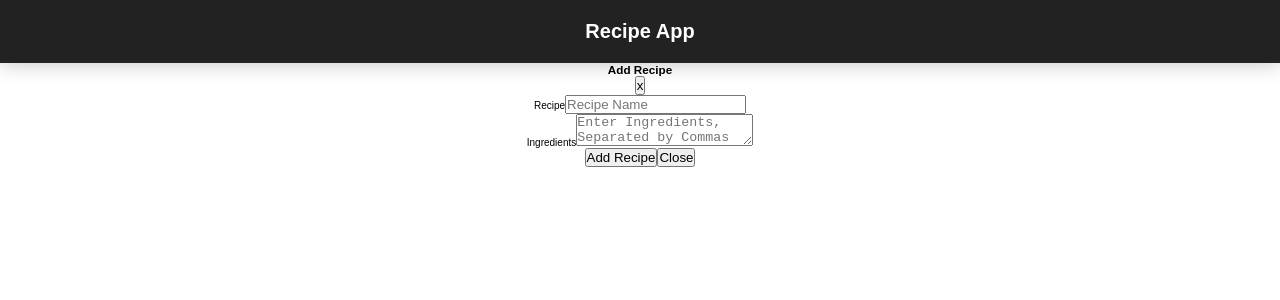
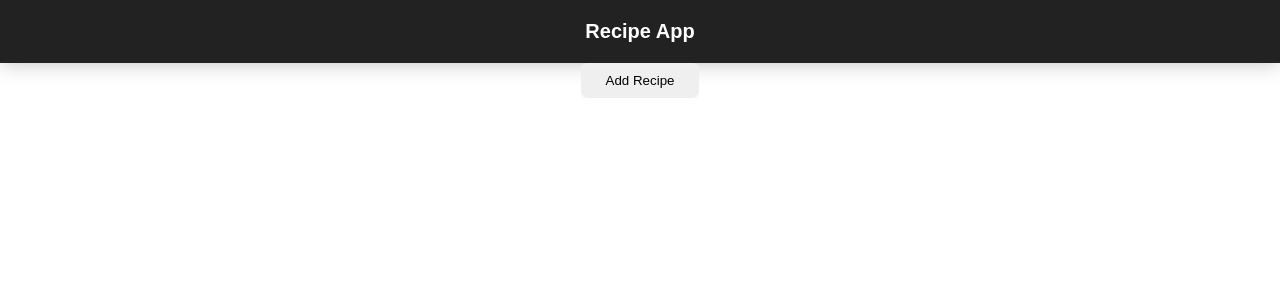
Before and after one commit to dragosbus/freecodecamp, a React (Create React App) app in the folder react/recipe/: page / in a window 1280 px wide. Shown: the top 300 px of the page. Built offline with nearby package versions, Linux system fonts and the light colour scheme.

Commit message:
added button which will show the modal for adding new recipe

```diff
--- a/react/recipe/src/App.css
+++ b/react/recipe/src/App.css
@@ -8,3 +8,13 @@
   color: white;
   box-shadow: 0 0 20px rgba(0,0,0,0.25);
 }
+
+.btn {
+  border: none;
+  border-radius: 6px;
+  padding: 1rem 2.5rem;
+}
+
+.modal {
+  display: none;
+}
--- a/react/recipe/src/App.js
+++ b/react/recipe/src/App.js
@@ -1,6 +1,7 @@
 import React, { Component } from 'react';
 import { Header } from './components/Header';
-import {AddRecipeModal} from './components/AddRecipe';
+import { AddRecipeModal } from './components/AddRecipe';
+import { AddRecipeBtn } from './components/AddRecipe';
 import './App.css';
 
 class App extends Component {
@@ -8,6 +9,7 @@ class App extends Component {
     return (
       <div className="App">
         <Header/>
+        <AddRecipeBtn/>
         <AddRecipeModal/>
       </div>
     );
--- a/react/recipe/src/components/AddRecipe.js
+++ b/react/recipe/src/components/AddRecipe.js
@@ -1,5 +1,11 @@
 import React, { Component } from 'react';
 
+
+export const AddRecipeBtn = props => {
+    return (
+        <button className="btn primary">Add Recipe</button>
+    );
+};
 
 export class AddRecipeModal extends Component {
     render() {
```
